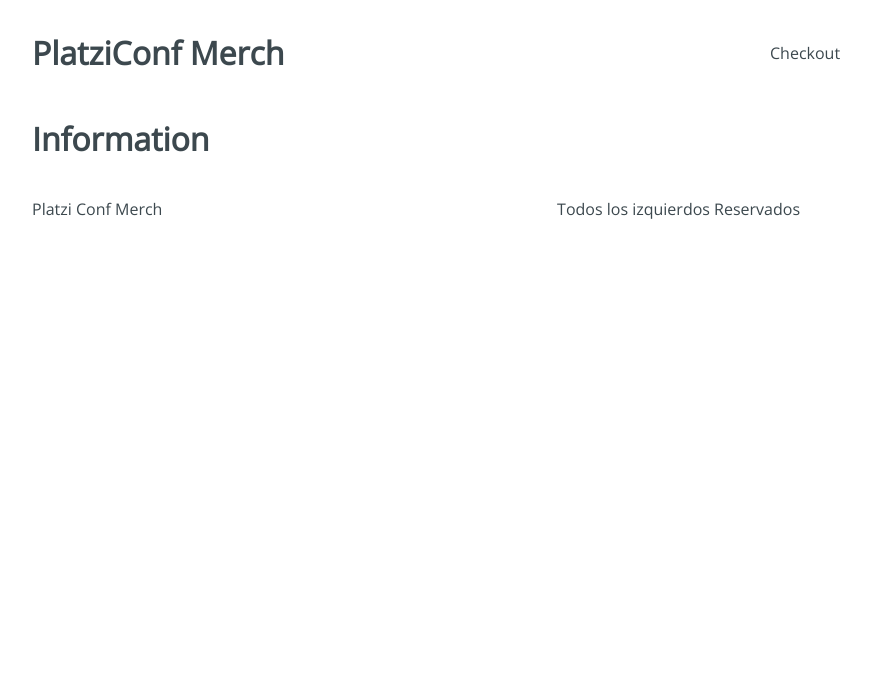
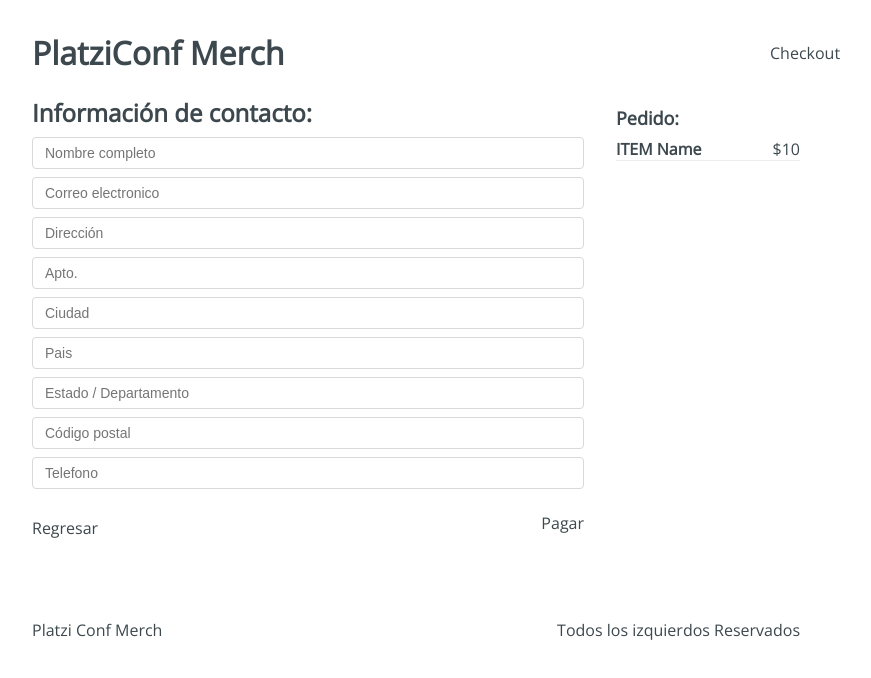
Before and after one commit to danielvaldivv/store-platziConf, a React app: page /checkout/information in a window 1280 px wide. Shown: the top 678 px of the page, without its empty margins (224-1095 px from the left). Built offline with nearby package versions, Linux system fonts and the light colour scheme.

Commit message:
Layout and Styles Information form user Component

```diff
--- a/src/containers/Information.jsx
+++ b/src/containers/Information.jsx
@@ -1,9 +1,81 @@
 import React from 'react'
+import '../styles/components/Information.css'
 
 const Information = () => (
-    <h1>
-      Information
-    </h1>
+    <div className="Information">
+      <div className="Information-content">
+        <div className="Information-head">
+          <h2>Información de contacto:</h2>
+        </div>
+
+        <div className="Imformation-form">
+          <form>
+          <input
+            type="text"
+            placeholder="Nombre completo"
+            name="name"
+          />
+          <input
+            type="text"
+            placeholder="Correo electronico"
+            name="email"
+            />
+          <input
+            type="text"
+            placeholder="Dirección"
+            name="Address"
+          />
+          <input
+            type="text"
+            placeholder="Apto."
+            name="apto"
+          />
+          <input
+            type="text"
+            placeholder="Ciudad"
+            name="city"
+          />
+          <input
+            type="text"
+            placeholder="Pais"
+            name="country"
+          />
+          <input
+            type="text"
+            placeholder="Estado / Departamento"
+            name="state"
+          />
+          <input
+            type="text"
+            placeholder="Código postal"
+            name="cp"
+          />
+          <input
+            type="text"
+            placeholder="Telefono"
+            name="Phone"
+          />
+          </form>
+        </div>
+        <div className="Information-buttons">
+          <div className="Information-back">
+            Regresar
+          </div>
+          <div className="Information-next">
+            Pagar
+          </div>
+        </div>
+      </div>
+    <div className="Information-sidebar">
+      <h3>Pedido:</h3>
+      <div className="Information-item">
+        <div className="Information-element">
+          <h4>ITEM Name</h4>
+          <span>$10</span>
+        </div>
+      </div>
+    </div>
+    </div>
   )
 
 export default Information
```
